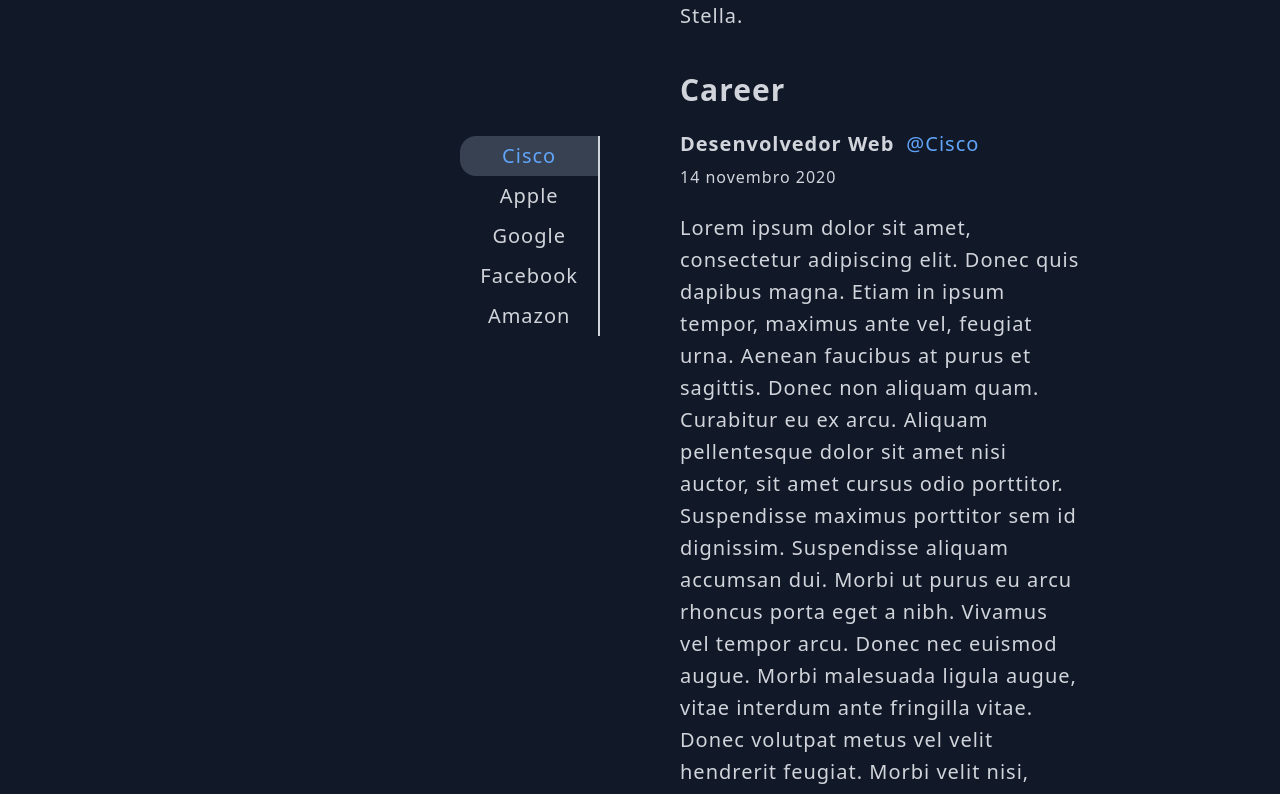
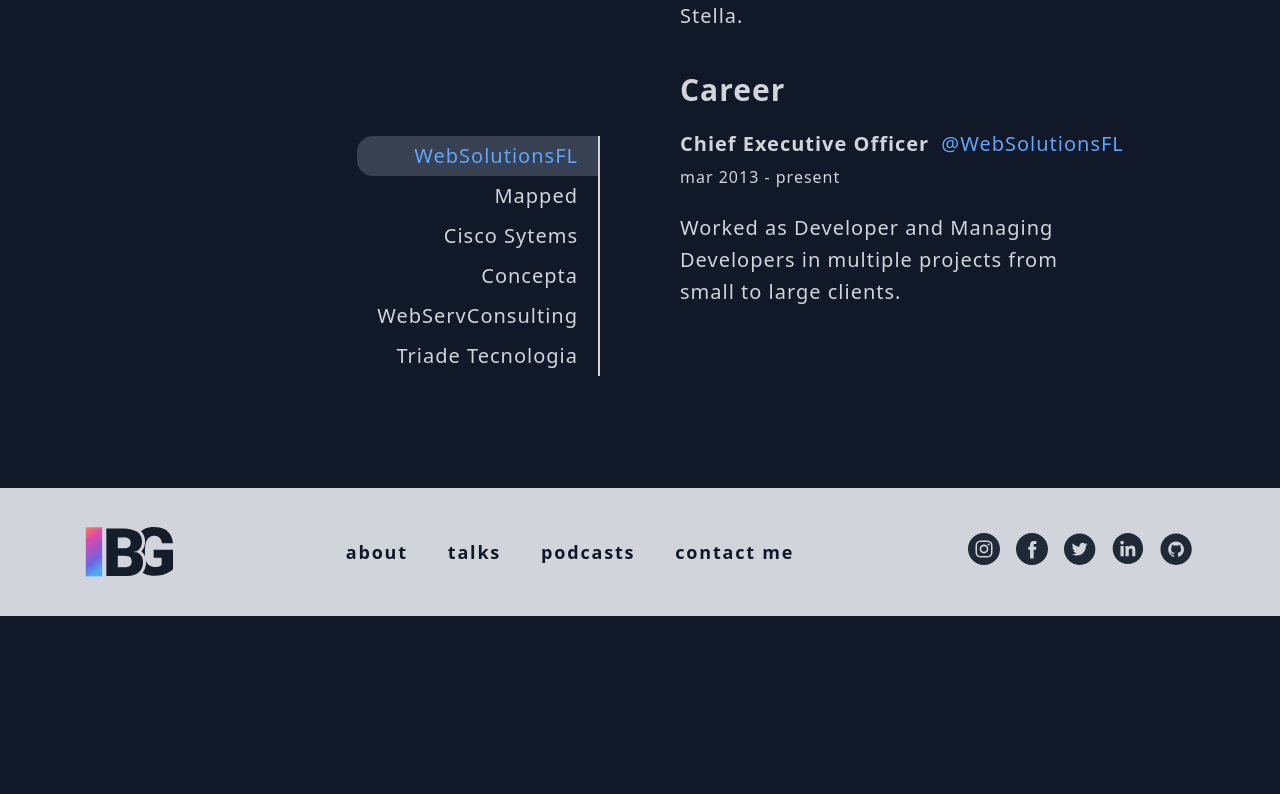
Before and after one commit to brunogenaro/bgenaro.me, a Next.js app: page /about in a window 1280 px wide. Shown: the part 880-1674 px from the top of the page. After the commit the page ends 1496 px from the top, so only its background shows below. Built offline with nearby package versions, Linux system fonts and the light colour scheme.

Commit message:
content: CareerSection

```diff
--- a/src/components/CareerSection/index.tsx
+++ b/src/components/CareerSection/index.tsx
@@ -13,39 +13,53 @@ interface iCareer {
 const CareerSection: React.FC = () => {
   const Career: iCareer[] = [
     {
-      title: 'Desenvolvedor Web',
+      title: 'Chief Executive Officer',
       description:
-        'Lorem ipsum dolor sit amet, consectetur adipiscing elit. Donec quis dapibus magna. Etiam in ipsum tempor, maximus ante vel, feugiat urna. Aenean faucibus at purus et sagittis. Donec non aliquam quam. Curabitur eu ex arcu. Aliquam pellentesque dolor sit amet nisi auctor, sit amet cursus odio porttitor. Suspendisse maximus porttitor sem id dignissim. Suspendisse aliquam accumsan dui. Morbi ut purus eu arcu rhoncus porta eget a nibh. Vivamus vel tempor arcu. Donec nec euismod augue. Morbi malesuada ligula augue, vitae interdum ante fringilla vitae. Donec volutpat metus vel velit hendrerit feugiat. Morbi velit nisi, eleifend feugiat eros viverra, rhoncus pellentesque magna. Nullam non venenatis metus, vitae hendrerit purus.',
-      company: { name: 'Cisco', url: 'https://www.cisco.com/' },
-      date: '14 novembro 2020',
+        'Worked as Developer and Managing Developers in multiple projects from small to large clients.',
+      company: {
+        name: 'WebSolutionsFL',
+        url: 'https://www.websolutionsfl.com/',
+      },
+      date: 'mar 2013 - present',
     },
     {
-      title: 'Desenvolvedor Backend',
+      title: 'Senior Software Engineer',
       description:
-        'Ut purus lacus, suscipit nec ullamcorper id, volutpat rutrum libero. Nunc dignissim vulputate odio, ac ullamcorper urna. Proin at dolor nec dui pulvinar blandit. Donec scelerisque imperdiet magna, vitae viverra ante egestas volutpat. Etiam dictum lorem nec libero varius porttitor. In placerat quam mattis iaculis hendrerit. Curabitur a massa finibus quam molestie porttitor. Donec non faucibus purus. Curabitur sed congue arcu, et euismod lorem. Vivamus faucibus dictum metus non ultricies. Curabitur eget tortor volutpat, tincidunt odio ut, egestas augue. Quisque a neque quis mi ultrices auctor. Nulla facilisi. Nunc volutpat, mi eget tincidunt vestibulum, justo urna vestibulum massa, eget faucibus elit lacus at elit.',
-      company: { name: 'Apple', url: 'https://www.apple.com/' },
-      date: '04 julho 2001',
+        'Developed the Developers Documentation and Tools to help devs use their API. Worked with technologies such as React.js, Next.js, Node.js, Apollo, GraphQL, Styled Components and Cypress.io.',
+      company: { name: 'Mapped', url: 'https://www.mapped.com/' },
+      date: 'dez 2020 - present',
     },
     {
-      title: 'Desenvolvedor Sr Backend',
+      title: 'Senior Software Engineer',
       description:
-        'Nulla orci lorem, blandit vitae pharetra a, finibus eu magna. Nam iaculis condimentum risus vitae vehicula. Praesent lobortis, odio vel placerat molestie, enim risus condimentum sapien, nec iaculis leo risus id arcu. Praesent ut lorem hendrerit, viverra turpis ut, finibus nisl. Curabitur dapibus erat quis velit placerat luctus. Nulla facilisi. Quisque hendrerit, massa et posuere tempor, turpis eros fermentum ligula, eu feugiat diam mi eu magna. Sed semper, sem non dictum fermentum, elit lectus ultricies elit, eget fringilla mi magna finibus massa. Aenean vel massa sapien. Nullam nec ligula eget eros accumsan faucibus et in dolor. Pellentesque a mi ex. Phasellus in ante in lectus rutrum molestie. Sed convallis, tellus eu accumsan mollis, elit velit molestie tortor, sit amet pretium elit tortor id eros. Aliquam consequat pellentesque quam, eget bibendum nisi rhoncus nec. Cras facilisis, lorem ac molestie blandit, felis tortor euismod ligula, in hendrerit justo leo nec nibh. Sed eu metus odio.',
-      company: { name: 'Google', url: 'https://www.google.com/' },
-      date: '13 janeiro 2012',
+        'Developed the new Webex Marketplace (App Hub) to increase customer engagement of Webex Collaboration apps through its platform adoption. Responsible for key product features in Webex Teams enterprise collaboration app, launch, and growth of Webex App store. Developed the new Developer Portal. I was responsible for all the UI/UX and also development integration for the Blog and API Changelog.',
+      company: { name: 'Cisco Sytems', url: 'https://www.cisco.com/' },
+      date: 'mai 2016 - nov 2020',
     },
     {
-      title: 'Desenvolvedor Sr Fullstack',
+      title: 'Lead Front-End / Mobile App Developer',
       description:
-        'Nam feugiat, augue nec congue aliquam, neque ex aliquam turpis, quis porttitor dui turpis interdum metus. Class aptent taciti sociosqu ad litora torquent per conubia nostra, per inceptos himenaeos. Curabitur laoreet placerat sapien a gravida. Sed fringilla tellus eget massa ultricies varius. Ut posuere, purus eu hendrerit dapibus, leo risus congue diam, eu tristique metus ex quis ex. Curabitur dui quam, blandit nec mi in, accumsan congue odio. Vivamus placerat nisl eu felis pharetra, at tincidunt dui molestie. Maecenas fringilla turpis neque, maximus vestibulum elit maximus vel. Curabitur convallis nibh at arcu molestie pulvinar. Duis tincidunt fringilla libero, sed vehicula neque tempor non. Cras posuere felis elementum, laoreet ligula a, maximus nisl. Suspendisse potenti. Orci varius natoque penatibus et magnis dis parturient montes, nascetur ridiculus mus. Vivamus vitae mattis dui. Vestibulum quis diam commodo, pulvinar neque id, tincidunt ligula.',
-      company: { name: 'Facebook', url: 'https://www.facebook.com/' },
-      date: '14 maio 2015',
+        'Managed the Front-End team focusing on workow improvements and best practices. Developed multiple native mobile applications (Android and iOS) using Appcelerator Titanium and Alloy framework. Managed and maintained mid to large-scale JavaScript applications using BackboneJS and AngularJS. Integrated web and mobile applications with RESTful APIs. Integrated third-party APIs, such as Google Maps, Facebook and Twitter. Developed custom websites using Wordpress. Developed custom Themes, Plugins and Post Types/Fields for Wordpress. Managed and maintained PHP websites using MySQL database. Created user interfaces from strict requirements with JavaScript, jQuery, HTML5, CSS3, Sass, Bootstrap and Foundation. Used Node.js solutions for development workflow using NPM, Yeoman, Bower Grunt and Gulp. Implemented new workow processes including GruntJS, Sass, and JavaScript linters.',
+      company: { name: 'Concepta', url: 'https://www.conceptatech.com/' },
+      date: 'mai 2013 - mai 2016',
     },
     {
-      title: 'Desenvolvedor Sr Fullstack',
-      description:
-        'Ut congue iaculis est, ornare pretium nibh commodo vel. Maecenas blandit mattis mauris in elementum. Proin sapien sapien, condimentum a tellus ut, convallis interdum libero. Praesent lobortis nibh a tortor pellentesque sodales. Curabitur sit amet tortor pellentesque, maximus lectus eget, eleifend arcu. Mauris vitae congue ipsum. Morbi scelerisque vitae metus in tempor. Nulla pellentesque hendrerit leo, sed cursus mauris pharetra nec. Proin pellentesque egestas elementum. Aliquam gravida lectus vel eleifend elementum. Suspendisse dictum felis enim. Cras semper pretium sodales. Maecenas lacinia, libero at fermentum eleifend, lacus ante commodo mauris, nec sollicitudin lacus nunc at magna. Nam pretium condimentum hendrerit. Donec consequat justo sit amet gravida sodales. Ut tincidunt mollis lorem, vitae imperdiet augue euismod ac.',
-      company: { name: 'Amazon', url: 'https://www.amazon.com/' },
-      date: '08 abril 2010',
+      title: 'Lead Full Stack Developer',
+      description: '',
+      company: {
+        name: 'WebServConsulting',
+        url: 'http://www.webservconsulting.com/',
+      },
+      date: 'dez 2011 - jan 2013',
+    },
+    {
+      title: 'Web Developer',
+      description: '',
+      company: {
+        name: 'Triade Tecnologia',
+        url: 'https://www.triadetecnologia.com.br/',
+      },
+      date: 'mar 2008 - mar 2011 ',
     },
   ]
 
@@ -56,7 +70,7 @@ const CareerSection: React.FC = () => {
 
   return (
     <section className="mt-10 grid grid-cols-2 gap-20 text-xl leading-8 tracking-wider text-gray-300">
-      <ul className="col-start-1 col-end-1 mt-16 justify-self-end text-center">
+      <ul className="col-start-1 col-end-1 mt-16 justify-self-end text-right">
         {Career.map(item => (
           <li
             key={item.company.name}
```
